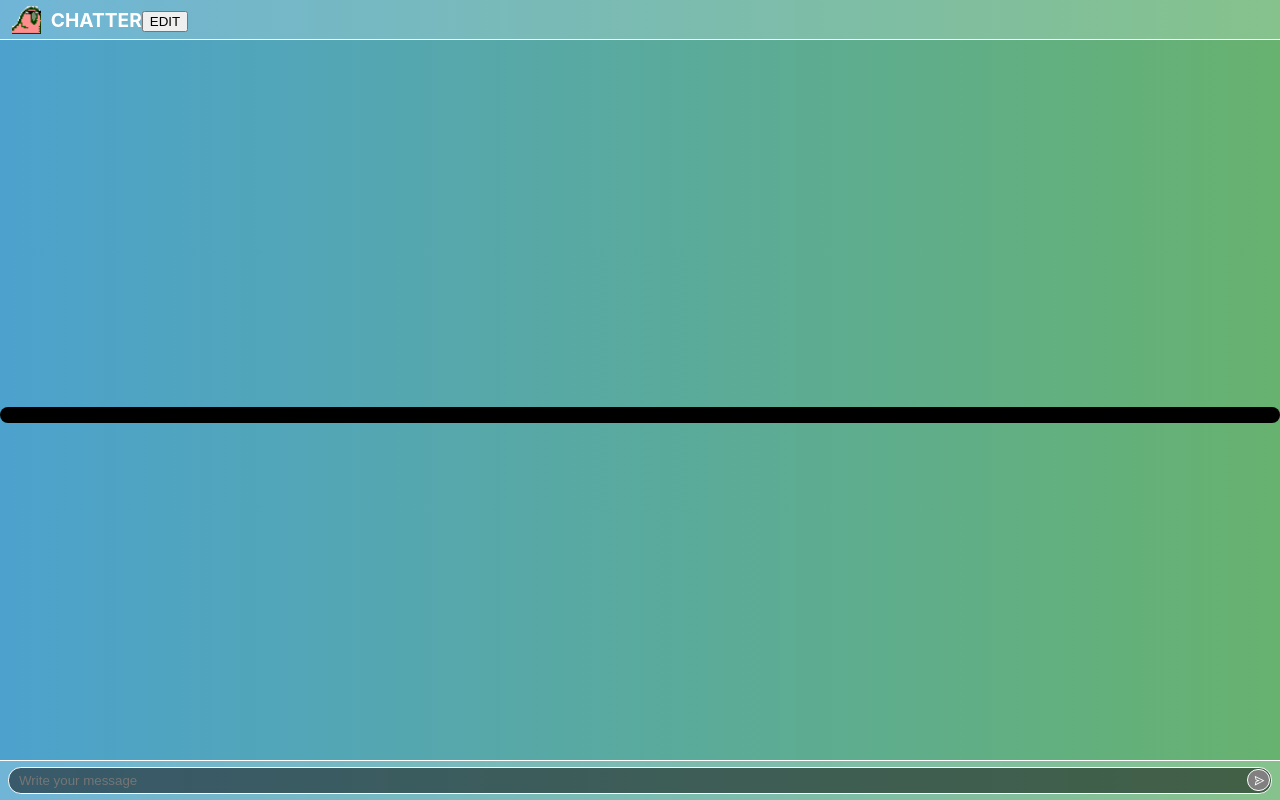
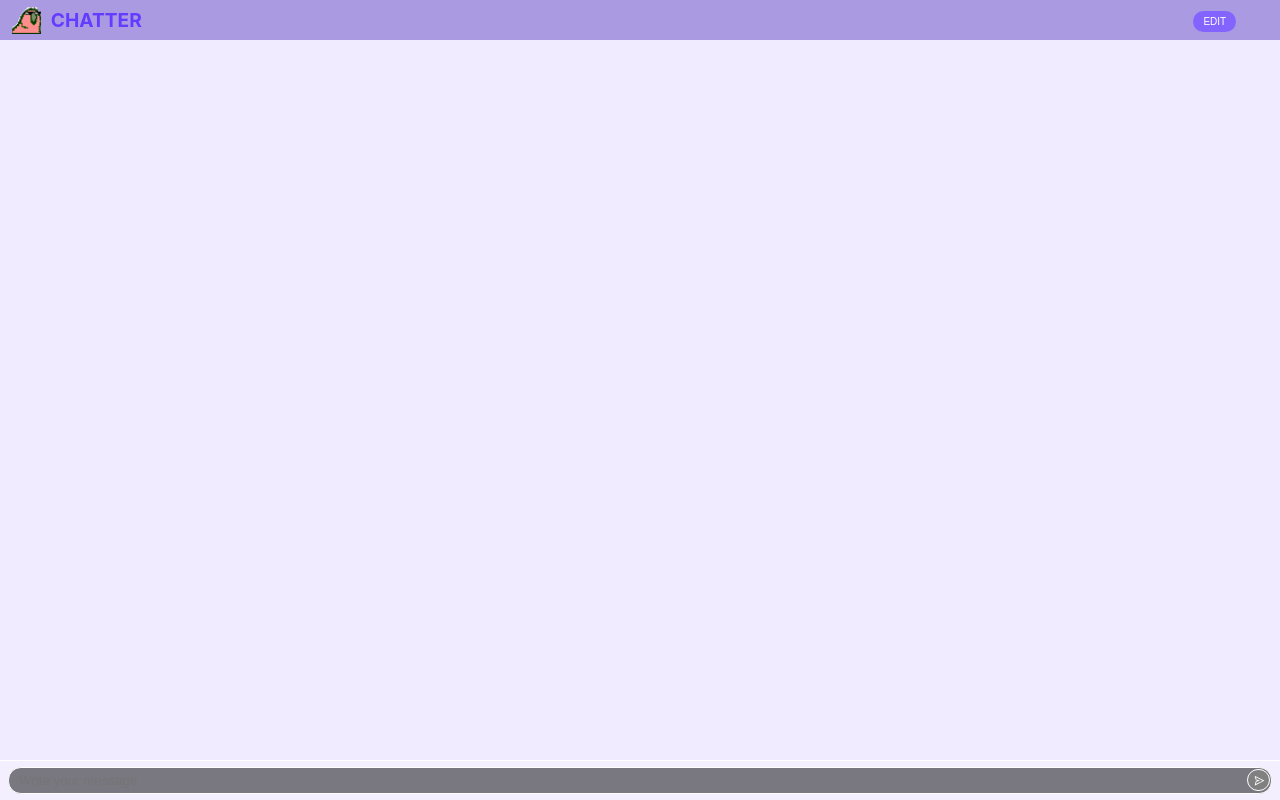
Before and after one commit to colleenpark/chatter2021, a React (Create React App) app: page / in a window 1280 px wide. Built offline with nearby package versions, Linux system fonts and the light colour scheme.

Commit message:
Assignment5_name edit version

```diff
--- a/package.json
+++ b/package.json
@@ -6,6 +6,7 @@
     "@testing-library/jest-dom": "^5.11.9",
     "@testing-library/react": "^11.2.3",
     "@testing-library/user-event": "^12.6.2",
+    "firebase": "^8.2.6",
     "react": "^17.0.1",
     "react-dom": "^17.0.1",
     "react-icons": "^4.1.0",
--- a/src/App.css
+++ b/src/App.css
@@ -3,9 +3,10 @@
 }
 .App {
   text-align: center;
-  background: #67B26F;  /* fallback for old browsers */
-  background: -webkit-linear-gradient(to right, #4ca2cd, #67B26F);  /* Chrome 10-25, Safari 5.1-6 */
-  background: linear-gradient(to right, #4ca2cd, #67B26F); /* W3C, IE 10+/ Edge, Firefox 16+, Chrome 26+, Opera 12+, Safari 7+ */
+  /* background: #67B26F;  fallback for old browsers */
+  background: #F0EBFF;
+  /* background: -webkit-linear-gradient(to right, #4ca2cd, #67B26F);  /* Chrome 10-25, Safari 5.1-6 */
+  /* background: linear-gradient(to right, #4ca2cd, #67B26F); W3C, IE 10+/ Edge, Firefox 16+, Chrome 26+, Opera 12+, Safari 7+ */
   width: 100vw;
   height: 100vh;
   display: flex;
@@ -13,14 +14,14 @@
   justify-content: space-between;
 }
 .header{
-  background:rgba(255,255,255,0.2);
-  border-bottom:1px solid white;
+  background:rgba(100, 75, 198,0.5);
+  border-bottom:1px rgba(100, 75, 198,0.5);
   height: 2.5rem;
   display:flex;
   align-items: center;
   padding: 0 12px;
   font-size:1.2rem;
-  color:white;
+  color:#643CFF;
   font-weight: bold;
 }
 .logo{
@@ -31,28 +32,36 @@
   background-repeat: no-repeat;
   background-position: center;
   background-size:cover;
+  color:rgba(100, 75, 198,0.5);
 }
 
 .messages{
-  margin-top: 30px;
   display: flex;
-  flex-direction: column;
+  flex-direction: column-reverse;
+  flex: 1;
   overflow: auto;
 }
 .message-row{
   width:100%;
+  display: flex;
 }
 .message{
-  background:black;
+  background:#8364FF;
   color:white;
-  border-radius: 20px;
-  padding: 8px 15px;
-  margin-top: 5px;
-  margin-bottom: 5px;
+  border-radius:10px;
+  margin:7px;
   display: inline-block;
-
+  padding: 4px 12px;
+  position: relative;
 }
-
+.message-name{
+  position: absolute;
+  top: -10px;
+  left: 7px;
+  font-size: 0.55rem;
+  color:black;
+  font-weight: bold;
+}
 .text-input{
   background:rgba(255,255,255,0.2);
   border-top:1px solid white;
@@ -133,3 +142,59 @@
   cursor: default;
   background:grey;
 }
+.name-picker{
+  position:absolute;
+  right:60px;
+  top:0.55rem;
+  border-radius:100%;
+  color:white;
+  border:none;
+  height: 1.4rem;
+  width: 1.4rem;
+  cursor: pointer;
+  display:flex;
+  justify-content: center;
+  align-items: center;
+  font-weight: bold;
+  outline:none;
+}
+.name-picker input {
+  max-width:100px;
+}
+.name-edit{
+  position:relative;
+  right:-6px;
+  top:2px;
+  display: inline-block;
+  padding: 5px 10px;
+  font-size: 10px;
+  cursor: pointer;
+  text-align: center;
+  text-decoration: none;
+  outline: none;
+  color: #fff;
+  background-color:#8364FF;
+  border: none;
+  border-radius: 15px;
+}
+.name-edit:hover {background-color:rgba(100, 75, 198,0.5);}
+.name-edit:active {
+  background-color: #8364FF;
+  box-shadow: 1px 6px 20px 3px rgba(93, 15, 250, 0.4);
+  }
+  .ok_button{
+  position:relative;
+  right:-6px;
+  top:2px;
+  display: inline-block;
+  padding: 5px 10px;
+  font-size: 10px;
+  cursor: pointer;
+  text-align: center;
+  text-decoration: none;
+  outline: none;
+  color: #fff;
+  background-color:#8364FF;
+  border: none;
+  border-radius: 15px;
+  }
--- a/src/App.js
+++ b/src/App.js
@@ -1,9 +1,8 @@
 import {useState} from 'react';
 import './App.css';
 import TextInput from './TextInput';
-import message from'./Message'
-import NamePicker from './NamePicker';
-
+import Message from './Message'
+import NamePicker from './NamePicker'
 
 function App() {
   const [messages,setMessages] = useState([])
@@ -18,27 +17,16 @@ function App() {
       <NamePicker saveName={setUsername} />
     </header>
 
+    <main className="messages">
+      {messages.map((msg,i)=> {
+        return <Message key={i} {...msg} />
+      })}
+    </main>
 
+    <TextInput
+      send={(t)=> setMessages([{text:t, name:username, date:new Date()}, ...messages])}
+    />
 
-    <main className="messages">
-        <div className="message">
-
-          {messages.map((message) =>
-
-            <div className="message-row">
-              <h2>{message.text}</h2>
-              <p className="date">{message.ts}</p>
-              <h3 className="message-user">{"from: " + message.name}</h3>
-            </div>
-
-
-            )}
-        </div>
-    </main>
-    <TextInput
-      send={(t)=> setMessages([{text:t, name:username, ts:new Date()}, ...messages])}
-    />
   </div>
 }
-
 export default App;
--- a/src/Message.js
+++ b/src/Message.js
@@ -2,6 +2,7 @@
 function Message(props){
     return <div className="message-row">
     <div className="message">
+      <div className="message-name">{props.name} </div>
       {props.text}
     </div>
   </div>
--- a/src/NamePicker.js
+++ b/src/NamePicker.js
@@ -4,25 +4,28 @@ function NamePicker(props){
     const [showInput, setShowInput] = useState(false)
     const [username, setUsername] = useState('')
 
+    function save(){
+        props.saveName(username)
+        setShowInput(false)
+    }
     if (showInput) {
         return <div className="name-picker">
             <input value={username}
                 onChange={e=> setUsername(e.target.value)}
             />
-            <button onClick={()=>setShowInput(false)}>
-                {props.saveName(username)}
-                OK
-            </button>
+           <button className="ok_button" onClick={save}>OK</button>
+
+
+
         </div>
     }
 
     return <div className="name-picker">
         <div>{username}</div>
-        <button onClick={()=>setShowInput(true)}>
+        <button className="name-edit" onClick={()=> setShowInput(true)}>
             EDIT
         </button>
     </div>
-
 }
 
 export default NamePicker
```
Also changed, not shown: src/db.js (added, +57 -0 lines), 2 other files (tests, documents, lock files or other folders).
